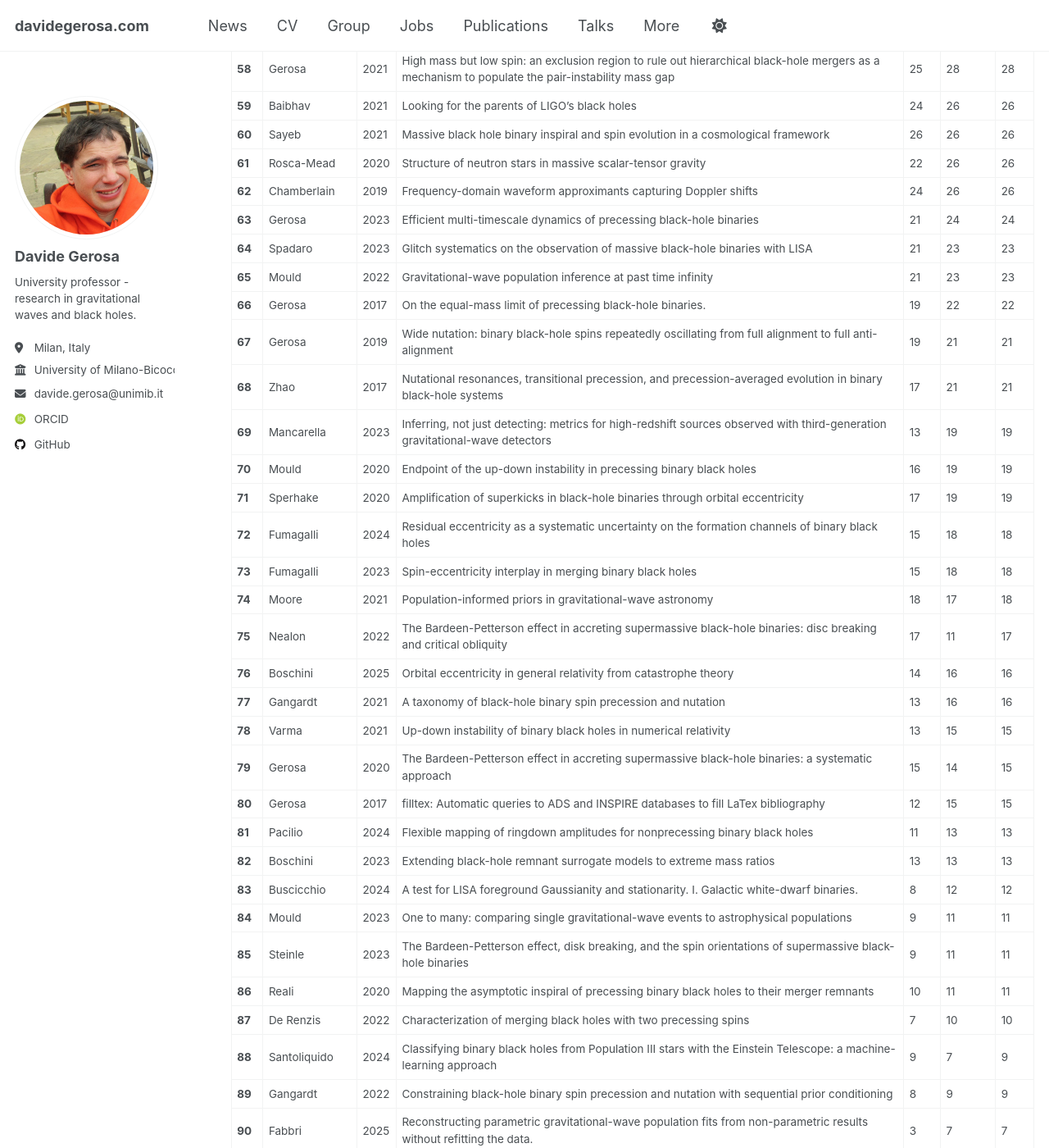
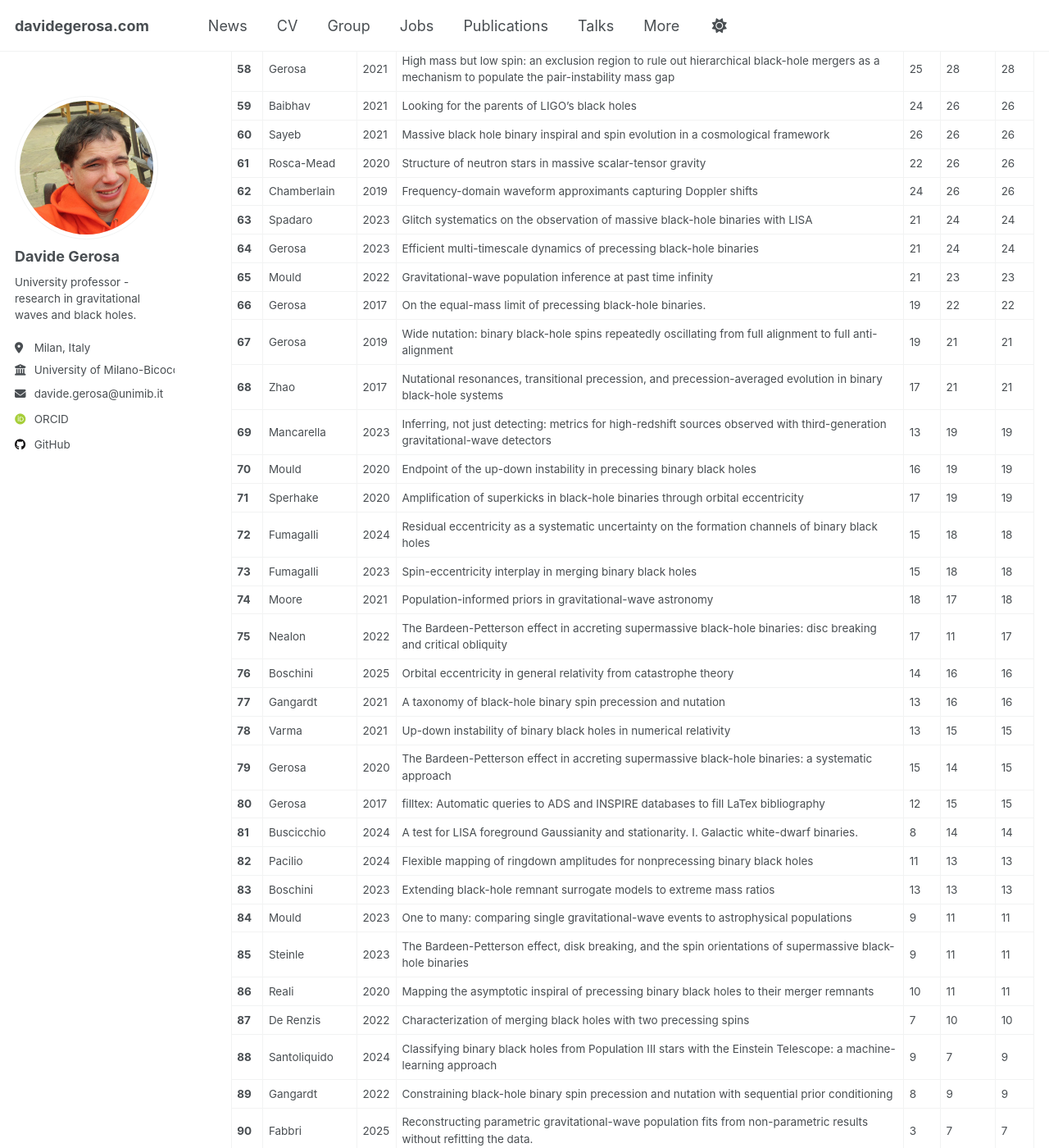
Before and after one commit to dgerosa/website, a Jekyll site: the page built from _pages/citations.md, in a window 1280 px wide and 1400 px high, scrolled down 2818 px. Shown: the whole window at 82% size. Built offline with Jekyll 4.4.1, drawn with Linux system fonts in a browser that asks for light colours; some web fonts are replaced; some of the changed text lies outside the part shown.

Commit message:
updated from dgerosa/cv

```diff
--- a/_pages/_citations.md
+++ b/_pages/_citations.md
@@ -71,8 +71,8 @@
 | **60** | Sayeb | 2021 | Massive black hole binary inspiral and spin evolution in a cosmological framework | 26 | 26 | 26 |
 | **61** | Rosca-Mead | 2020 | Structure of neutron stars in massive scalar-tensor gravity | 22 | 26 | 26 |
 | **62** | Chamberlain | 2019 | Frequency-domain waveform approximants capturing Doppler shifts | 24 | 26 | 26 |
-| **63** | Gerosa | 2023 | Efficient multi-timescale dynamics of precessing black-hole binaries | 21 | 24 | 24 |
-| **64** | Spadaro | 2023 | Glitch systematics on the observation of massive black-hole binaries with LISA | 21 | 23 | 23 |
+| **63** | Spadaro | 2023 | Glitch systematics on the observation of massive black-hole binaries with LISA | 21 | 24 | 24 |
+| **64** | Gerosa | 2023 | Efficient multi-timescale dynamics of precessing black-hole binaries | 21 | 24 | 24 |
 | **65** | Mould | 2022 | Gravitational-wave population inference at past time infinity | 21 | 23 | 23 |
 | **66** | Gerosa | 2017 | On the equal-mass limit of precessing black-hole binaries. | 19 | 22 | 22 |
 | **67** | Gerosa | 2019 | Wide nutation: binary black-hole spins repeatedly oscillating from full alignment to full anti-alignment | 19 | 21 | 21 |
@@ -89,9 +89,9 @@
 | **78** | Varma | 2021 | Up-down instability of binary black holes in numerical relativity | 13 | 15 | 15 |
 | **79** | Gerosa | 2020 | The Bardeen-Petterson effect in accreting supermassive black-hole binaries: a systematic approach | 15 | 14 | 15 |
 | **80** | Gerosa | 2017 | filltex: Automatic queries to ADS and INSPIRE databases to fill LaTex bibliography | 12 | 15 | 15 |
-| **81** | Pacilio | 2024 | Flexible mapping of ringdown amplitudes for nonprecessing binary black holes | 11 | 13 | 13 |
-| **82** | Boschini | 2023 | Extending black-hole remnant surrogate models to extreme mass ratios | 13 | 13 | 13 |
-| **83** | Buscicchio | 2024 | A test for LISA foreground Gaussianity and stationarity. I. Galactic white-dwarf binaries. | 8 | 12 | 12 |
+| **81** | Buscicchio | 2024 | A test for LISA foreground Gaussianity and stationarity. I. Galactic white-dwarf binaries. | 8 | 14 | 14 |
+| **82** | Pacilio | 2024 | Flexible mapping of ringdown amplitudes for nonprecessing binary black holes | 11 | 13 | 13 |
+| **83** | Boschini | 2023 | Extending black-hole remnant surrogate models to extreme mass ratios | 13 | 13 | 13 |
 | **84** | Mould | 2023 | One to many: comparing single gravitational-wave events to astrophysical populations | 9 | 11 | 11 |
 | **85** | Steinle | 2023 | The Bardeen-Petterson effect, disk breaking, and the spin orientations of supermassive black-hole binaries | 9 | 11 | 11 |
 | **86** | Reali | 2020 | Mapping the asymptotic inspiral of precessing binary black holes to their merger remnants | 10 | 11 | 11 |
@@ -161,19 +161,19 @@
 | APJ | 3 |
 | LRR | 2 |
 | iScience | 1 |
-| CURJ | 1 |
-| JOSS | 1 |
-| Symmetry | 1 |
-| PRR | 1 |
-| AaSSP | 1 |
-| Lincei | 1 |
-| JoPCS | 1 |
 | PhD thesis | 1 |
 | NatAstro | 1 |
+| IAU | 1 |
+| JoPCS | 1 |
+| JOSS | 1 |
 | book | 1 |
+| GRG | 1 |
+| AaSSP | 1 |
+| Symmetry | 1 |
 | Moriond | 1 |
-| GRG | 1 |
-| IAU | 1 |
+| CURJ | 1 |
+| PRR | 1 |
+| Lincei | 1 |
 
 ## Papers per arXiv category
 
```
Also changed, not shown: other parts of _pages/_citations.md (+14 -14 lines), _pages/_group.md (+1 -1 lines).
